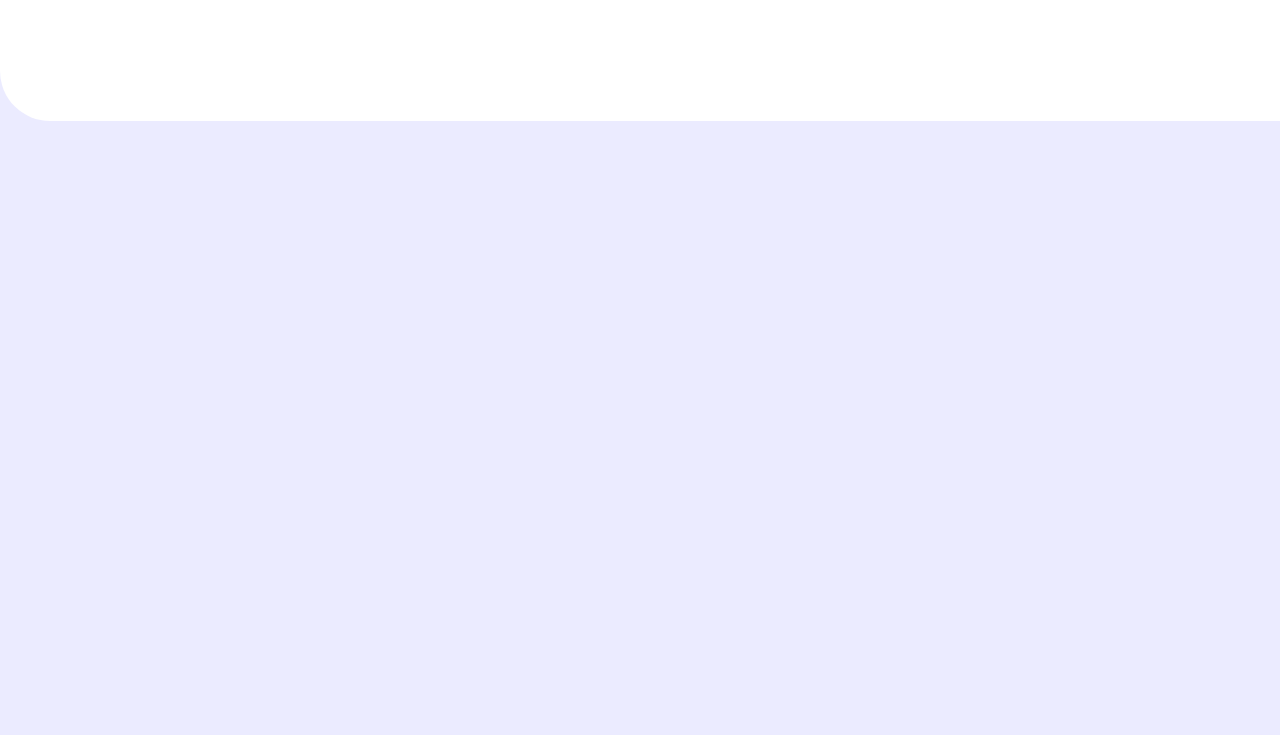
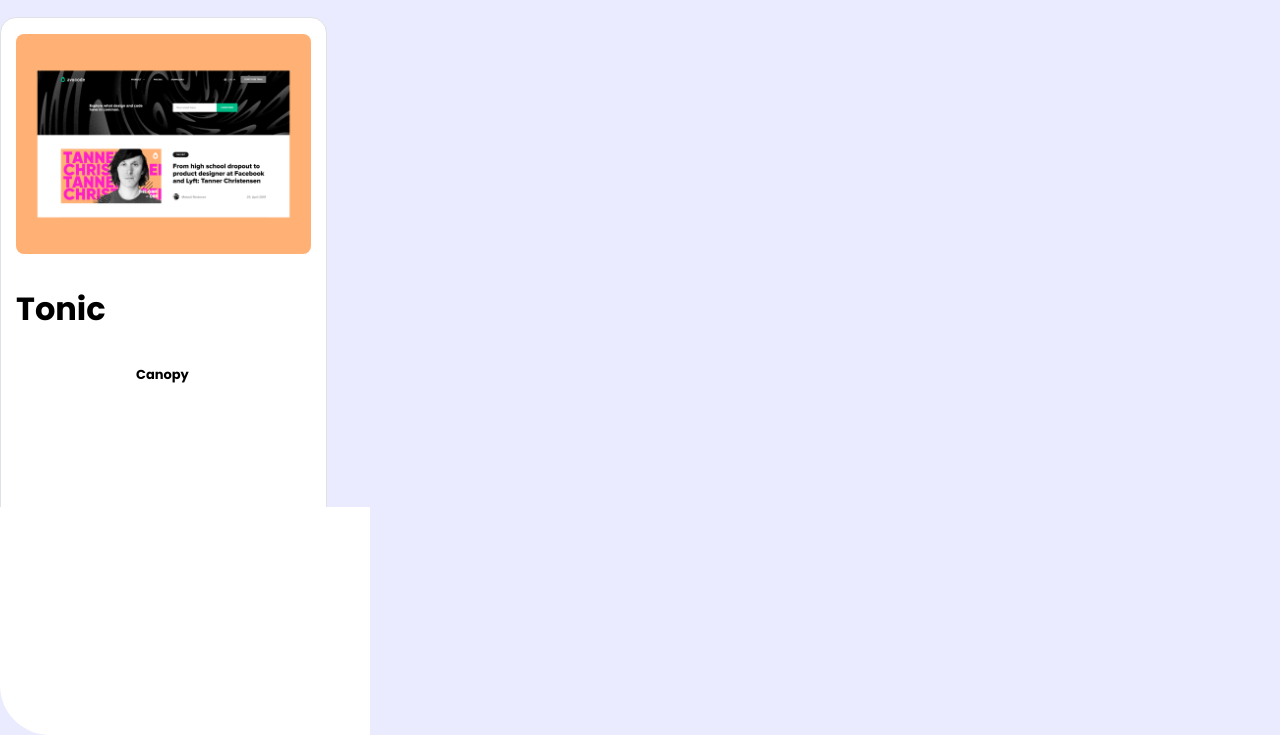
Before and after one commit to MuhammadAnasMalik/Portfolio, a website: page index.html in a window 1280 px wide. Shown: the part 679-1414 px from the top of the page. Before the commit the page ends 800 px from the top, so only its background shows below. Drawn offline with Linux system fonts and the light colour scheme.

Commit message:
Initial Changes in body

```diff
--- a/Styles.css
+++ b/Styles.css
@@ -110,3 +110,86 @@
   margin-left: -40px;
   margin-top: -12px;
 }
+.work {
+  width: Hug (375px)px;
+  height: Hug (2,788px)px;
+  top: 718px;
+  padding: 114px 0px 114px 0px;
+  gap: 88px;
+  opacity: 0px;
+}
+
+.card{
+ box-sizing: border-box;
+
+
+display: flex;
+flex-direction: column;
+align-items: center;
+padding: 16px;
+gap: 12px;
+
+width: 327px;
+height: 552px;
+
+/* Neutrals/N0 */
+background: #FFFFFF;
+/* Neutrals/N40 */
+border: 1px solid #DFE1E6;
+border-radius: 16px;
+
+/* Inside auto layout */
+flex: none;
+order: 0;
+flex-grow: 0;
+
+}
+
+.cardimage{
+  width: 295px;
+  height: 220px;
+  gap: 0px;
+  border-radius: 8px 8px 8px 8px;
+  opacity: 0px;
+
+}
+
+.leftblock{
+  width: Hug (295px)px;
+  height: Hug (288px)px;
+  gap: 12px;
+  opacity: 0px;
+
+}
+.projectTitle{
+  width: 295px;
+  height: 36px;
+  gap: 0px;
+  opacity: 0px;
+  font-family: Poppins;
+  font-size: 32px;
+  font-weight: 700;
+  line-height: 44px;
+  text-align: left;
+
+}
+
+.frame{
+  width: Hug (236px)px;
+  height: Hug (32px)px;
+  gap: 12px;
+  opacity: 0px;
+
+}
+
+.client{
+  width: 55px;
+  height: 16px;
+  gap: 0px;
+  opacity: 0px;
+  font-family: Poppins;
+  font-size: 13px;
+  font-weight: 600;
+  line-height: 16px;
+  text-align: left;
+}
--- a/index.html
+++ b/index.html
@@ -28,5 +28,14 @@
             <li><img src="./Vector (3).svg" alt=""></li>
          </ul>
     </main>
+    <main class="work"></main>
+        <div class="card">
+        <img src="card1.png" alt="Project" class="cardimage">
+        <h1 class="projectTitle">Tonic</h1>
+        <div class="frame">
+            <h2 class="client">Canopy</h2>
+        </div>
+        </div>
+    </main>
 </body>
 </html>
```
